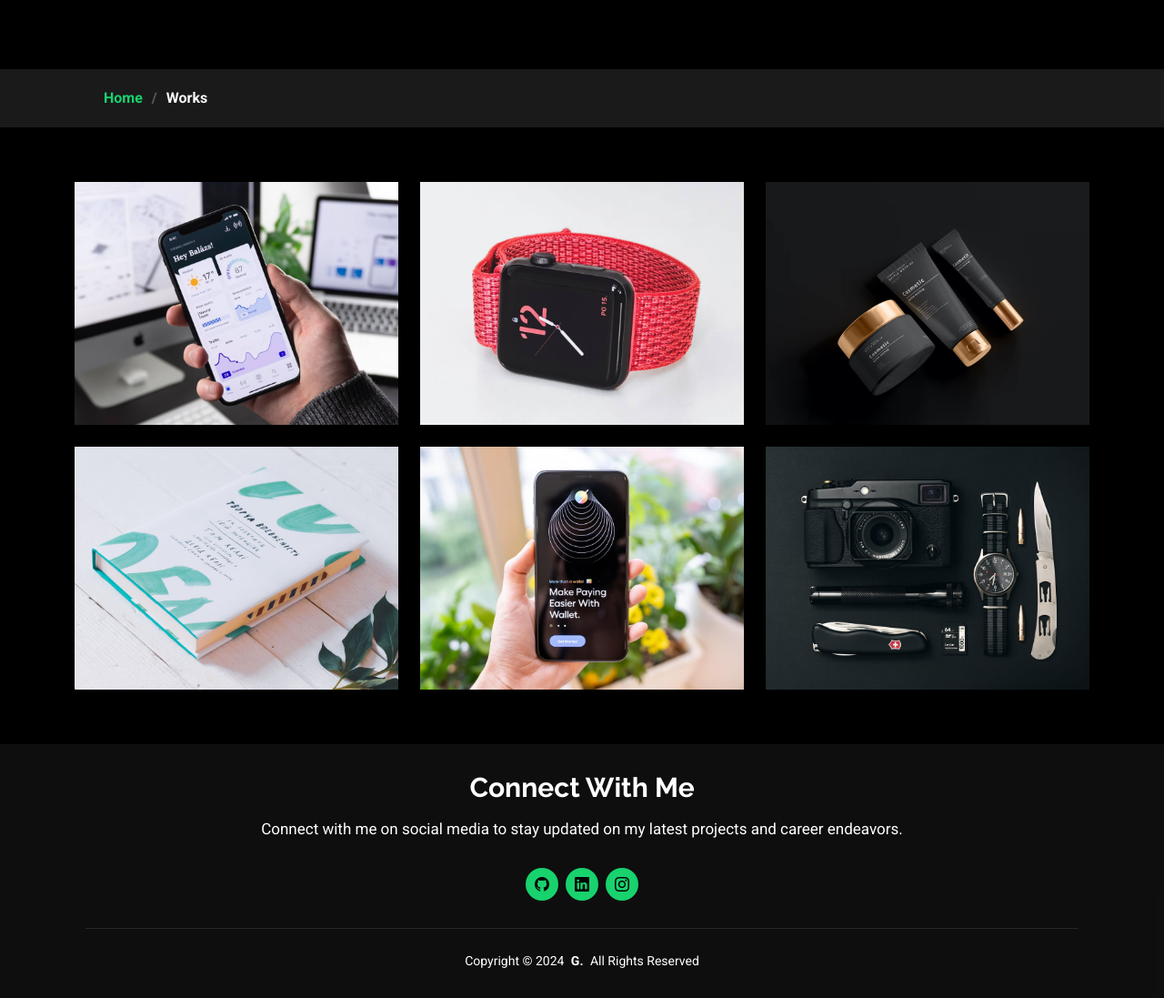
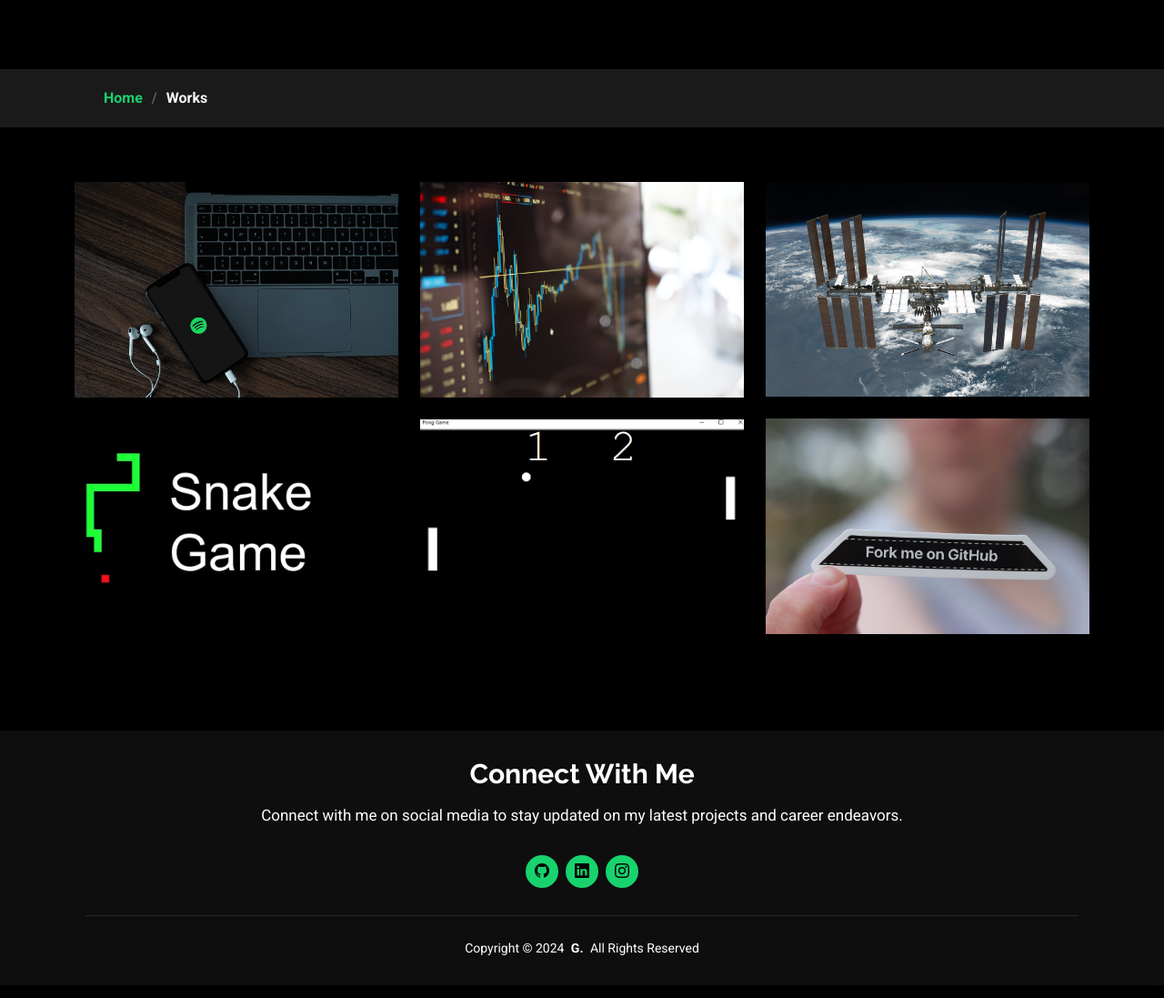
Before and after one commit to Gopisri003/my_portfolio, a Flask app: page /works.html in a window 1280 px wide. Shown: the part 291-1388 px from the top of the page at 91% size. Run offline with Flask 3, Linux system fonts and the light colour scheme; some libraries are stand-ins or nearby versions.

Commit message:
Added new images and links .

```diff
--- a/database.csv
+++ b/database.csv
@@ -8,3 +8,5 @@
 asfd,Gopiasdk@sj,asdfasdf,asdfdasf
 asfdf,gopa@kssa,asdf,"Hello
 "
+asf,asdf@fasdfj,khj,"Im fine
+"
--- a/main.py
+++ b/main.py
@@ -32,6 +32,14 @@
         file = database.write(f"\n {name}, {email}, {subject}, {message}")
 
 
+def send_message(name, email, subject, message):
+    email_message = f"Subject:New message\n\nName: {name}\n Email: {email}\n Subject: {subject}\n Message: {message}"
+    with smtplib.SMTP("smtp.gmail.com", port=587) as connection:
+        connection.starttls()
+        connection.login(FROM_EMAIL, MY_PASS)
+        connection.sendmail(from_addr=FROM_EMAIL, to_addrs=TO_EMAIL, msg=email_message)
+
+
 def write_to_csv(data):
     with open('database.csv', mode='a', newline='') as database2:
         name = data['name']
@@ -54,18 +62,5 @@
         return "Something went wrong. Try again!"
 
 
-@app.route('/favicon.ico')
-def favicon():
-    return '', 204
-
-
-def send_message(name, email, subject, message):
-    email_message = f"Subject:New message\n\nName: {name}\n Email: {email}\n Subject: {subject}\n Message: {message}"
-    with smtplib.SMTP("smtp.gmail.com", port=587) as connection:
-        connection.starttls()
-        connection.login(FROM_EMAIL, MY_PASS)
-        connection.sendmail(from_addr=FROM_EMAIL, to_addrs=TO_EMAIL, msg=email_message)
-
-
 if __name__ == "__main__":
     app.run(debug=False, port=5001)
--- a/templates/works.html
+++ b/templates/works.html
@@ -35,8 +35,21 @@
         <!-- Portfolio Item 1 -->
         <div class="col-lg-4 col-md-6 portfolio-item isotope-item filter-app">
           <div class="portfolio-content h-100">
+            <a href="https://github.com/Gopisri003/spotify_playlist_generator">
+              <img src="static/assets/img/portfolio/spotify.jpg" class="img-fluid" alt="App 1">
+            </a>
+            <div class="portfolio-info">
+              <h4>Spotify Playlist Maker</h4>
+              <p>Create custom playlists using billboard top 100 songs from a chosen year via the Spotify API.<span class="view-github-box">View on Github</span></p>
+            </div>
+          </div>
+        </div><!-- End Portfolio Item -->
+
+        <!-- Portfolio Item 2 -->
+        <div class="col-lg-4 col-md-6 portfolio-item isotope-item filter-product">
+          <div class="portfolio-content h-100">
             <a href="https://github.com/Gopisri003/Stock_price_tracking">
-              <img src="static/assets/img/portfolio/app-1.jpg" class="img-fluid" alt="App 1">
+              <img src="static/assets/img/portfolio/stock.jpg" class="img-fluid" alt="Product 1">
             </a>
             <div class="portfolio-info">
               <h4>Stock Alert</h4>
@@ -46,70 +59,58 @@
           </div>
         </div><!-- End Portfolio Item -->
 
-        <!-- Portfolio Item 2 -->
-        <div class="col-lg-4 col-md-6 portfolio-item isotope-item filter-product">
-          <div class="portfolio-content h-100">
-            <a href="https://your-link.com/product-1">
-              <img src="static/assets/img/portfolio/product-1.jpg" class="img-fluid" alt="Product 1">
-            </a>
-            <div class="portfolio-info">
-              <h4>Product 1</h4>
-              <p>Lorem ipsum, dolor sit amet consectetur.<span class="view-github-box">View on Github</span></p>
-            </div>
-          </div>
-        </div><!-- End Portfolio Item -->
-
         <!-- Portfolio Item 3 -->
         <div class="col-lg-4 col-md-6 portfolio-item isotope-item filter-branding">
           <div class="portfolio-content h-100">
-            <a href="https://your-link.com/branding-1">
-              <img src="static/assets/img/portfolio/branding-1.jpg" class="img-fluid" alt="Branding 1">
+            <a href="https://github.com/Gopisri003/iss_overhead_project">
+              <img src="static/assets/img/portfolio/iss.jpg" class="img-fluid" alt="Branding 1">
             </a>
             <div class="portfolio-info">
-              <h4>Branding 1</h4>
-              <p>Lorem ipsum, dolor sit amet consectetur.<span class="view-github-box">View on Github</span></p>
+              <h4>ISS Tracker</h4>
+              <p>Notifies you when the (ISS)International Space Station passes over your location.<span class="view-github-box">View on Github</span></p>
             </div>
           </div>
         </div><!-- End Portfolio Item -->
 
         <!-- Portfolio Item 4 -->
-        <div class="col-lg-4 col-md-6 portfolio-item isotope-item filter-books">
+        <div class="col-lg-4 col-md-6 portfolio-item isotope-item filter-product">
           <div class="portfolio-content h-100">
-            <a href="https://your-link.com/books-1">
-              <img src="static/assets/img/portfolio/books-1.jpg" class="img-fluid" alt="Books 1">
+            <a href="https://your-link.com/product-2">
+              <img src="static/assets/img/portfolio/projects.jpg" class="img-fluid" alt="Product 2">
             </a>
             <div class="portfolio-info">
-              <h4>Books 1</h4>
-              <p>Lorem ipsum, dolor sit amet consectetur.<span class="view-github-box">View on Github</span></p>
+              <h4>Projects</h4>
+              <p>For more Projects.<span class="view-github-box">View on Github</span></p>
             </div>
           </div>
-        </div><!-- End Portfolio Item -->
+        </div>
 
         <!-- Portfolio Item 5 -->
         <div class="col-lg-4 col-md-6 portfolio-item isotope-item filter-app">
           <div class="portfolio-content h-100">
-            <a href="https://your-link.com/app-2">
-              <img src="static/assets/img/portfolio/app-2.jpg" class="img-fluid" alt="App 2">
+            <a href="https://github.com/Gopisri003/Pong_game_using_python">
+              <img src="static/assets/img/portfolio/pong.png" class="img-fluid" alt="App 2">
             </a>
             <div class="portfolio-info">
-              <h4>App 2</h4>
-              <p>Lorem ipsum, dolor sit amet consectetur.<span class="view-github-box">View on Github</span></p>
+              <h4>Pong game</h4>
+              <p> A two-player retro Pong game implemented in Python.<span class="view-github-box">View on Github</span></p>
             </div>
           </div>
         </div><!-- End Portfolio Item -->
 
         <!-- Portfolio Item 6 -->
-        <div class="col-lg-4 col-md-6 portfolio-item isotope-item filter-product">
+        <div class="col-lg-4 col-md-6 portfolio-item isotope-item filter-books">
           <div class="portfolio-content h-100">
-            <a href="https://your-link.com/product-2">
-              <img src="static/assets/img/portfolio/product-2.jpg" class="img-fluid" alt="Product 2">
+            <a href="https://github.com/Gopisri003/snake_game">
+              <img src="static/assets/img/portfolio/snake.jpg" class="img-fluid" alt="Books 1">
             </a>
             <div class="portfolio-info">
-              <h4>Product 2</h4>
-              <p>Lorem ipsum, dolor sit amet consectetur.<span class="view-github-box">View on Github</span></p>
+              <h4>Snake game</h4>
+              <p>A classic arcade-style snake game built in Python.<span class="view-github-box">View on Github</span></p>
             </div>
           </div>
         </div><!-- End Portfolio Item -->
+<!-- End Portfolio Item -->
 
       </div><!-- End Portfolio Container -->
     </div>
```
Also changed, not shown: static/assets/img/portfolio/app-1.jpg (deleted), static/assets/img/portfolio/app-2.jpg (deleted), static/assets/img/portfolio/books-1.jpg (deleted), static/assets/img/portfolio/branding-1.jpg (deleted), static/assets/img/portfolio/iss.jpg (added), static/assets/img/portfolio/pong.png (added), static/assets/img/portfolio/projects.jpg (added), static/assets/img/portfolio/snake.jpg (added), static/assets/img/portfolio/spotify.jpg (added), static/assets/img/portfolio/stock.jpg (added).
